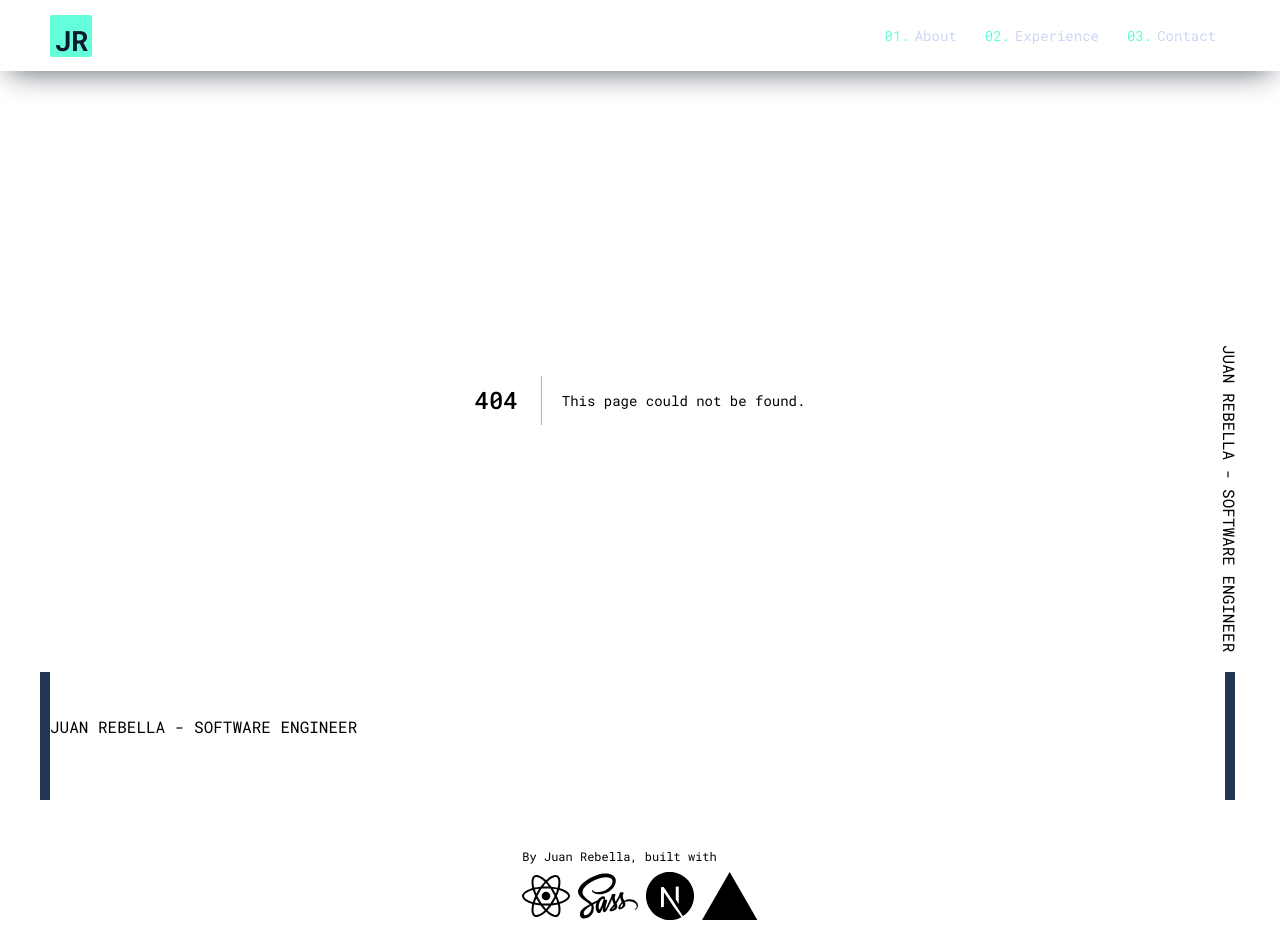
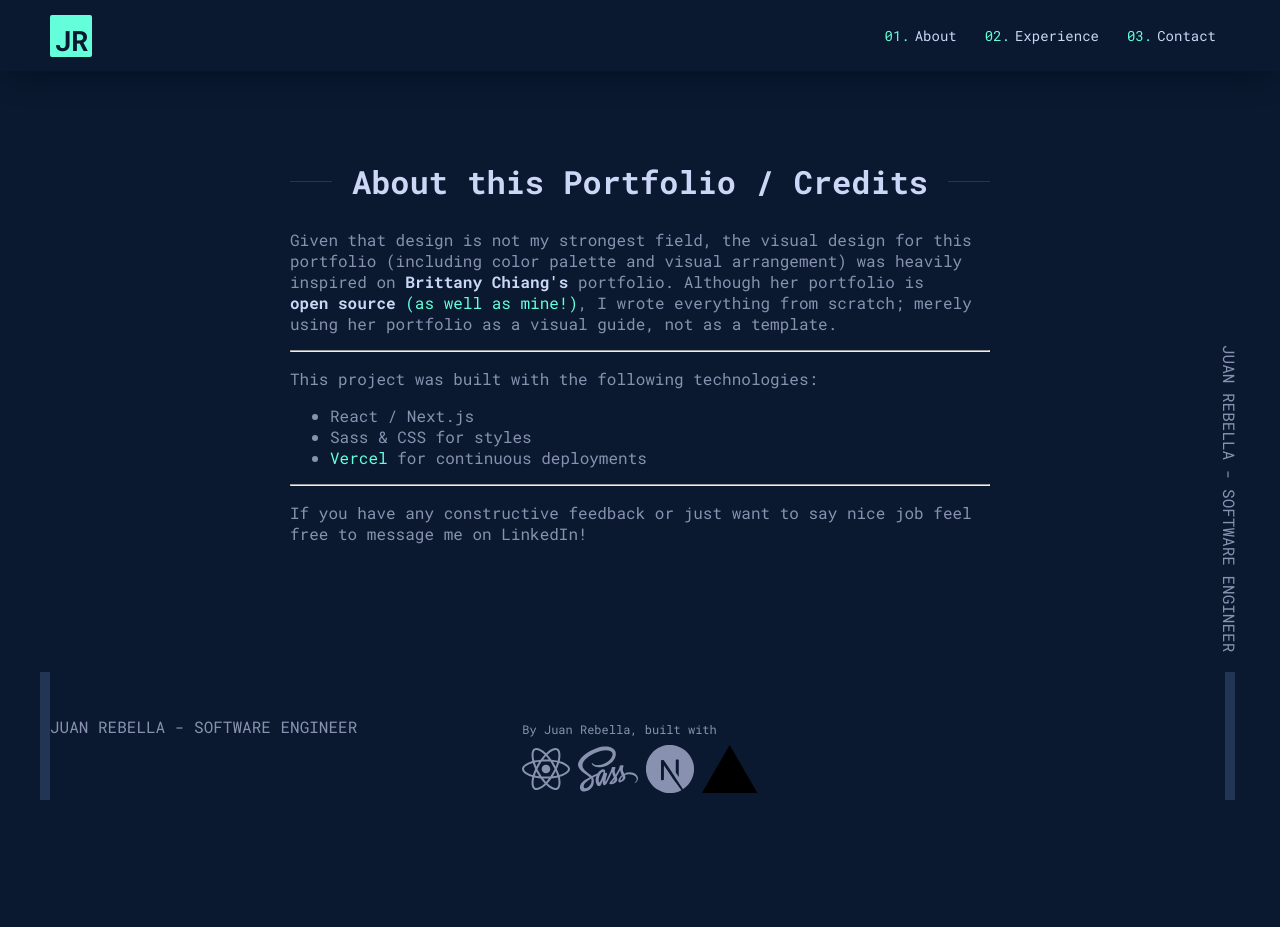
Before and after one commit to JRebella/portfolio, a Next.js app: page /about in a window 1280 px wide. Before the commit this address had no page. After the commit the page ends 800 px from the top, so only its background shows below. Built offline with nearby package versions, Linux system fonts and the light colour scheme.

Commit message:
feat: about portfolio WIP

```diff
--- a/components/layout/Layout.tsx
+++ b/components/layout/Layout.tsx
@@ -6,7 +6,7 @@ import styles from "./layout.module.scss";
 
 const Layout: FunctionComponent = ({ children }) => {
   return (
-    <>
+    <div className={styles.container}>
       <NavBar />
       <main className={styles.main}>{children}</main>
       <footer className={styles.footer}>
@@ -15,7 +15,7 @@ const Layout: FunctionComponent = ({ children }) => {
 
       <aside className={styles["aside--left"]}>JUAN REBELLA - SOFTWARE ENGINEER</aside>
       <aside className={styles["aside--right"]}>JUAN REBELLA - SOFTWARE ENGINEER</aside>
-    </>
+    </div>
   );
 };
 
--- a/components/layout/layout.module.scss
+++ b/components/layout/layout.module.scss
@@ -1,3 +1,10 @@
+.container {
+  min-height: 100vh;
+
+  display: flex;
+  flex-direction: column;
+}
+
 .navbar {
   position: absolute;
 
@@ -75,6 +82,7 @@
 }
 
 .main {
+  flex-grow: 1;
   display: flex;
   flex-direction: column;
   align-items: center;
--- a/pageComponents/contact/contact.module.scss
+++ b/pageComponents/contact/contact.module.scss
@@ -1,6 +1,6 @@
 section.container {
   max-width: 700px;
-  min-height: 20vw;
+  min-height: 40vh;
 
   align-items: flex-start;
 
--- a/pageComponents/footer/Footer.tsx
+++ b/pageComponents/footer/Footer.tsx
@@ -8,7 +8,7 @@ import styles from "./footer.module.scss";
 
 const Footer: FunctionComponent<ComponentProps<"section">> = () => {
   return (
-    <Link href="/about-this-portfolio" passHref>
+    <Link href="/about" passHref>
       <div className={styles.container}>
         <div>By Juan Rebella, built with</div>
         <div className={styles.icons}>
--- a/pageComponents/home/HomeSection.tsx
+++ b/pageComponents/home/HomeSection.tsx
@@ -10,7 +10,6 @@ import styles from "./home.module.scss";
 const HomeSection: FunctionComponent<ComponentProps<"section">> = () => {
   return (
     <section className={styles.container} id="home">
-      <div />
       <div>
         <div className={styles["named-avatar"]}>
           <div className={styles.avatar}>
--- /dev/null
+++ b/pages/about.module.scss
@@ -0,0 +1,39 @@
+section.container {
+  flex-grow: 1;
+
+  display: flex;
+  flex-direction: column;
+
+  align-items: center;
+  justify-content: center;
+
+  max-width: 700px;
+
+  hr {
+    color: var(--ds-bg-accent);
+  }
+
+  h1 {
+    font-size: 32px;
+    color: var(--ds-text-accent);
+    display: flex;
+    align-items: center;
+
+    &::before,
+    &::after {
+      content: "";
+      display: inline-block;
+      flex-grow: 1;
+      height: 1px;
+
+      background-color: var(--ds-bg-accent);
+
+      margin-left: 20px;
+    }
+
+    &::before {
+      margin-left: 0;
+      margin-right: 20px;
+    }
+  }
+}
--- /dev/null
+++ b/pages/about.tsx
@@ -0,0 +1,67 @@
+import type { NextPage } from "next";
+import Head from "next/head";
+import Badge from "../components/Badge/Badge";
+import AnchorLink from "../components/Link/AnchorLink";
+import styles from "./about.module.scss";
+
+const About: NextPage = () => {
+  return (
+    <>
+      <Head>
+        <title>Juan Rebella | Software Engineer</title>
+        <meta name="Juan Rebella Portfolio" content="A professional portfolio" />
+        <link rel="icon" href="/favicon.ico" />
+      </Head>
+
+      <section className={styles.container}>
+        <div>
+          <h1>About this Portfolio / Credits</h1>
+
+          <p>
+            Given that design is not my strongest field, the visual design for this
+            portfolio (including color palette and visual arrangement) was heavily
+            inspired on{" "}
+            <AnchorLink href="https://brittanychiang.com/" target={"_blank"}>
+              Brittany Chiang's
+            </AnchorLink>{" "}
+            portfolio. Although her portfolio is{" "}
+            <AnchorLink href="https://github.com/bchiang7/v4" target={"_blank"}>
+              open source
+            </AnchorLink>{" "}
+            <AnchorLink
+              variant="colored"
+              href="https://github.com/JRebella/portfolio"
+              target={"_blank"}
+            >
+              (as well as mine!)
+            </AnchorLink>
+            , I wrote everything from scratch; merely using her portfolio as a visual
+            guide, not as a template.
+          </p>
+          <hr />
+          <p>This project was built with the following technologies:</p>
+
+          <ul>
+            <li>React / Next.js</li>
+            <li>Sass & CSS for styles</li>
+            <li>
+              <AnchorLink variant="colored" href="https://vercel.com/" target={"_blank"}>
+                Vercel
+              </AnchorLink>{" "}
+              for continuous deployments
+            </li>
+          </ul>
+
+          <hr />
+
+          <p>
+            If you have any constructive feedback or just want to say nice job feel free
+            to message me on LinkedIn!
+          </p>
+        </div>
+      </section>
+    </>
+  );
+};
+
+export default About;
```
